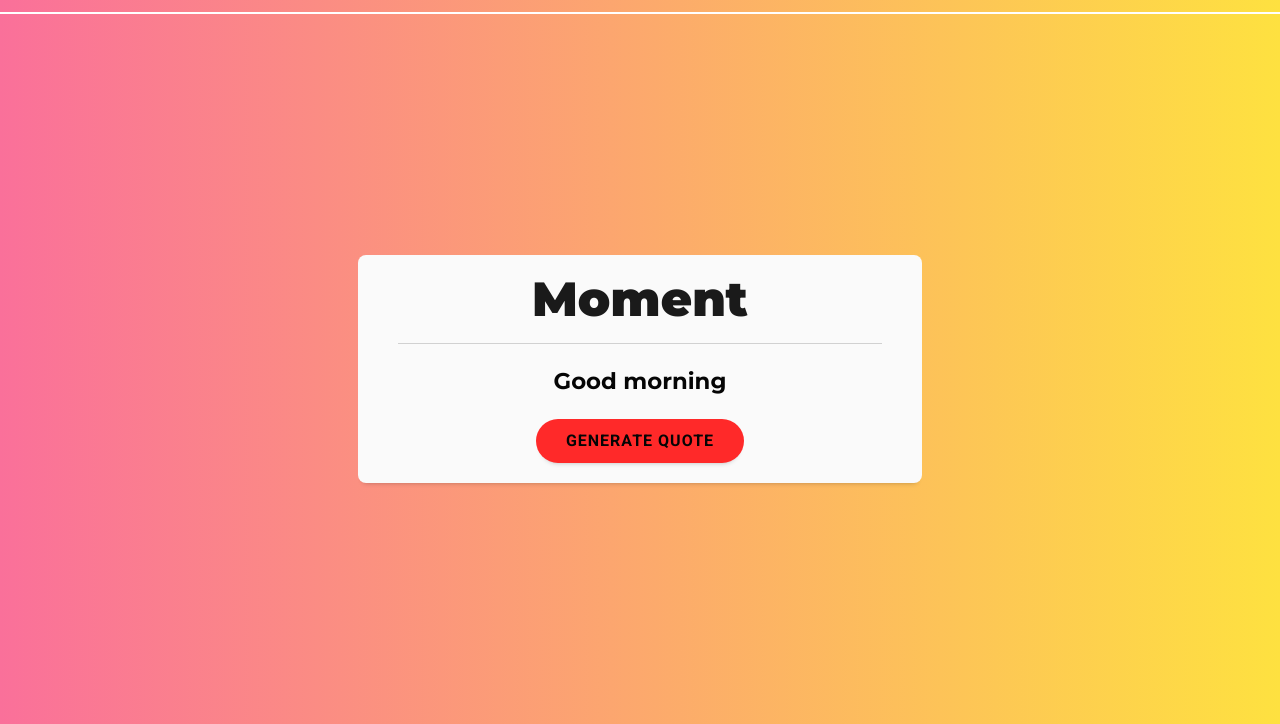
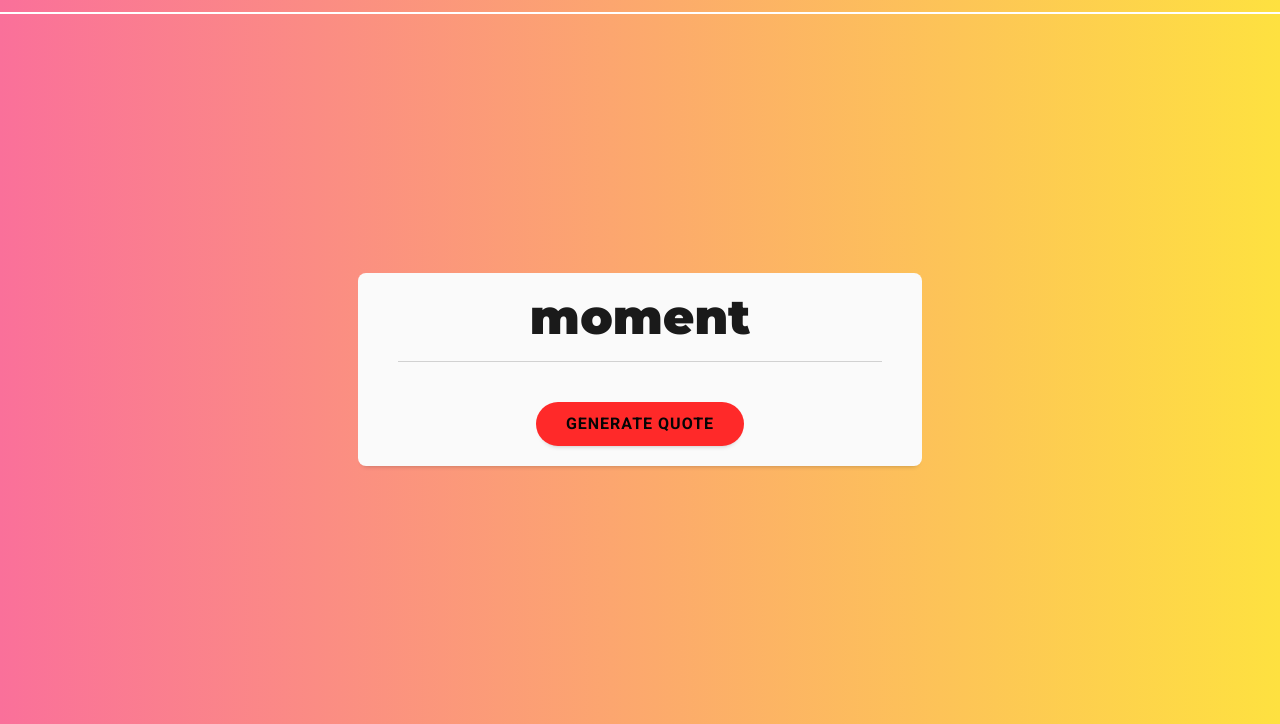
Before and after one commit to jennifer-magpantay/moment, a website: page src/index.html in a window 1280 px wide. Shown: the part 76-800 px from the top of the page. Drawn offline with nearby package versions, Linux system fonts and the light colour scheme; files that its build step writes are made by us from their sources.

Commit message:
refactor: Refactor code

```diff
--- a/src/index.html
+++ b/src/index.html
@@ -34,8 +34,11 @@
     <main>
         <div class="card">
             <h1>moment</h1>
-            <h2>Good morning</h2>
-            <button type="button">GENERATE QUOTE</button>
+            <h2 id="greeting"></h2>
+            <div id="card--content">
+                <!-- content to be load by javascript -->
+            </div>
+            <button type="button" id="button-quote-generator">GENERATE QUOTE</button>
         </div>
     </main>
 
--- a/src/sass/global/global.scss
+++ b/src/sass/global/global.scss
@@ -19,7 +19,7 @@ html {
 
 body {
   min-height: 100vh;
-  background-color: $color-gray-50;
+  background-color: $color-gray-200;
   color: $color-black;
   font-family: "Roboto", Arial, Helvetica, sans-serif;
   font-size: $size-text-regular;
@@ -45,7 +45,7 @@ h1 {
   font-family: "Montserrat", sans-serif;
   font-weight: 900;
   line-height: 1;
-  text-transform: capitalize;
+  // text-transform: capitalize;
 }
 
 h2 {
```
Also changed, not shown: package.json (line endings or trailing spaces).
